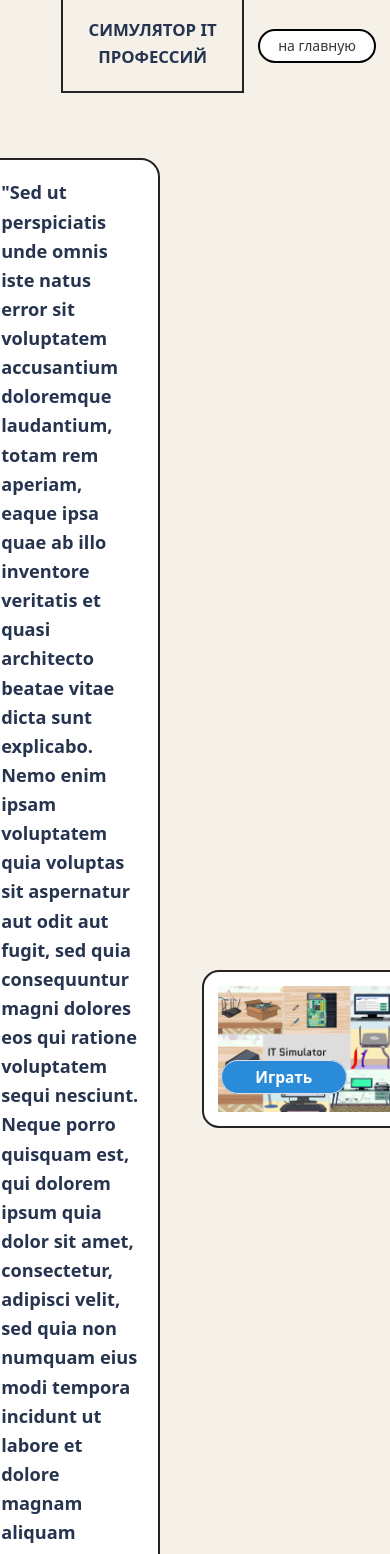
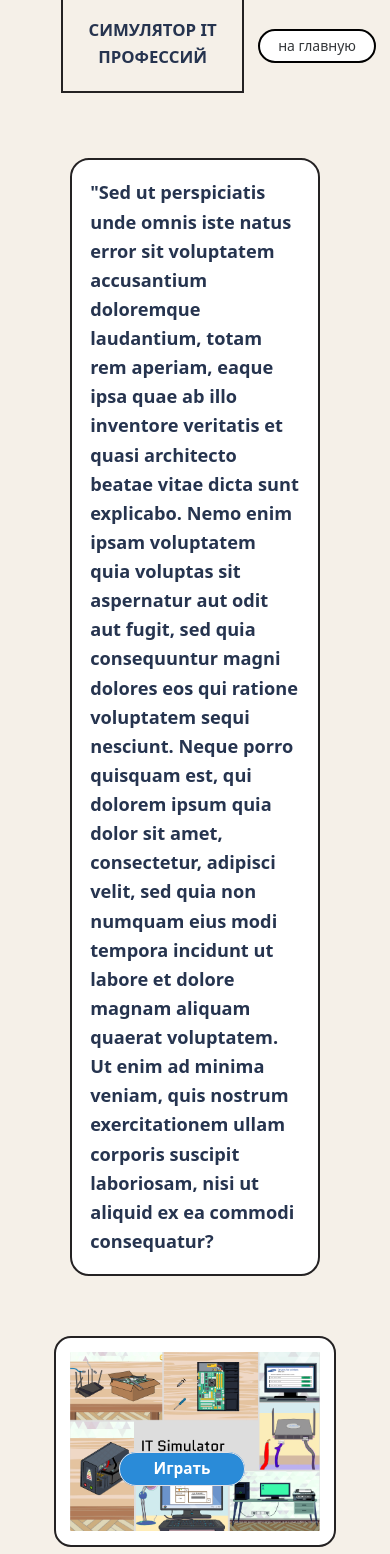
Before and after one commit to drDeepl/simulatorItFrontEnd, a Vue app: page / in a window 390 px wide. Shown: the top 1554 px of the page. Built offline with nearby package versions, Linux system fonts and the light colour scheme.

Commit message:
added adaptive css code

```diff
--- a/src/Layouts/MainLayout.vue
+++ b/src/Layouts/MainLayout.vue
@@ -89,7 +89,7 @@
             nostrum exercitationem ullam corporis suscipit laboriosam, nisi ut
             aliquid ex ea commodi consequatur?
           </p>
-          <n-space justify="end"> </n-space>
+          <!-- <n-space justify="end"> </n-space> -->
         </div>
 
         <div class="preview-container">
@@ -101,7 +101,7 @@
           <n-button class="preview-btn" @click="onClickToPlayGame"
             >Играть</n-button
           >
-
+        </div>
         <n-modal
           v-model:show="isPlayGame"
           v-if="isPlayGame"
@@ -125,7 +125,6 @@
             <UnityGame />
           </n-card>
         </n-modal>
-        </div>
       </div>
       <router-view> </router-view>
     </div>
--- a/src/assets/common/button.scss
+++ b/src/assets/common/button.scss
@@ -1,13 +1,5 @@
-.preview-btn {
-  background-color: #2a8bd8 !important;
-  width: 9em;
-  z-index: 999 !important;
-  font-weight: 600;
-  border-radius: $border-radius;
-  position: absolute;
-  top: 55%;
-  right: 30%;
-}
+
+
 .preview-btn > span {
   color: $color-white;
   font-size: 1.1em;
--- a/src/assets/common/mainlayout.scss
+++ b/src/assets/common/mainlayout.scss
@@ -14,7 +14,14 @@
 }
 
 .preview-container {
+  // position: relative;
+  display: flex;
   position: relative;
+  justify-content: center;
+}
+
+.preview-container img {
+  display: block;
 }
 
 .main-preview-layout {
@@ -27,7 +34,6 @@
   align-items: center;
   border-radius: $border-radius;
 }
-
 .preview-description {
   display: flex;
   flex-direction: column;
@@ -47,13 +53,37 @@
   z-index: 10 !important;
 }
 
-// .preview-description:after {
-//   content: '';
-//   position: absolute;
-//   background-color: $color-soft-black;
-//   top: 1.5em;
-//   left: 8px;
-//   right: -0.6em;
-//   bottom: 0.8em;
-//   border-radius: $border-radius;
-// }
+.preview-img {
+  object-fit: cover;
+  // margin-left: 2em;
+  max-width: 45vw !important;
+  border: 1px solid white;
+  border-radius: 17px;
+  background-color: $color-white;
+  padding: 1em;
+  border: 2px solid $color-soft-black;
+  position: relative;
+}
+.preview-btn {
+  background-color: #2a8bd8 !important;
+  width: 9em;
+  z-index: 999 !important;
+  font-weight: 600;
+  border-radius: $border-radius;
+  position: absolute;
+  top: 55%;
+  right: 30%;
+}
+
+@media screen and (max-width: 1024px) {
+  .main-preview-layout {
+    grid-template-columns: 1fr;
+  }
+  .preview-img {
+    min-width: 100% !important;
+  }
+
+  .preview-btn {
+    gright: 40%;
+  }
+}
--- a/vue.config.js
+++ b/vue.config.js
@@ -5,9 +5,9 @@ module.exports = defineConfig({
   transpileDependencies: true,
   devServer: {
     proxy: 'http://94.241.169.172:8081/api/**',
-    host: '94.241.169.172',
+    // host: '94.241.169.172',
     port: 80,
-    allowedHosts: 'all',
+    // allowedHosts: 'all',
   },
   configureWebpack: {
     plugins: [new NodePolyfillPlugin()],
```
Lines whose indentation alone changed are shown as unchanged.
